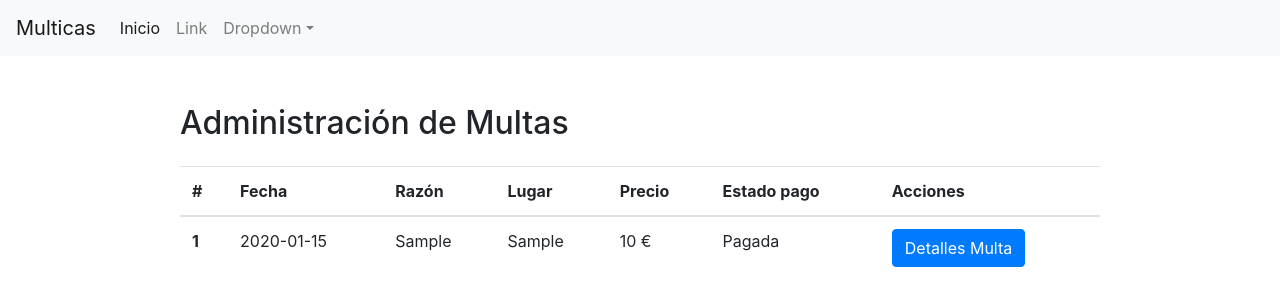
After one commit to JParzival/multasPHP, a PHP site: page /php/main_admin.php in a window 1280 px wide. The commit adds this page. Shown: the top 306 px of the page. Run offline with PHP 8.4, Linux system fonts and the light colour scheme; the visitor is signed in with stand-in values (Sample User, id 1); tables that the repository leaves empty hold one stand-in row (values such as "Sample post").

Commit message:
Many LittleFixes & Obtener Multas Admin

```diff
--- a/login_infractor.html
+++ b/login_infractor.html
@@ -29,7 +29,7 @@ localhost/FinalPHP+Rational/xxxxxx
 
         <form class="form-signin" action="php/login.php" method="POST" ENCTYPE="multipart/form-data">
 
-            <img class="mb-4" src="imagenes/police.png" alt="" width="150" height="150">
+            <img class="mb-4" src="imagenes/police.jpg" alt="" width="150" height="150">
             <h1 id="h1"class="h3 mb-3 font-weight-normal">Iniciar sesión</h1>
 
             <label for="credencial" class="sr-only">Credencial</label>
@@ -37,9 +37,10 @@ localhost/FinalPHP+Rational/xxxxxx
 
             <label for="inputPassword" class="sr-only">Contraseña</label>
             <input type="password" class="form-control" placeholder="Contraseña" name="password" required>
+
             <input type="hidden" name="typeLogin" value="infractor">
 
-            <button class="btn btn-lg btn-primary btn-block" type="submit">Enviar</button>
+            <input class="btn btn-lg btn-primary btn-block" type="submit" value="Log-in"/>
 
             <a id="link" href="signup.html">¿No estás registrado?</a>
 
--- /dev/null
+++ b/php/main_admin.php
@@ -0,0 +1,126 @@
+<?php
+    session_start();
+?>
+
+<!doctype html>
+<html lang="es">
+<head>
+  <meta charset="utf-8">
+  <meta name="viewport" content="width=device-width, initial-scale=1, shrink-to-fit=no">
+  <link rel="icon" href="imagenes/multa.png">
+
+  <link rel="stylesheet" href="https://stackpath.bootstrapcdn.com/bootstrap/4.1.3/css/bootstrap.min.css" integrity="sha384-MCw98/SFnGE8fJT3GXwEOngsV7Zt27NXFoaoApmYm81iuXoPkFOJwJ8ERdknLPMO"crossorigin="anonymous">
+  <script src="https://code.jquery.com/jquery-3.3.1.slim.min.js" integrity="sha384-q8i/X+965DzO0rT7abK41JStQIAqVgRVzpbzo5smXKp4YfRvH+8abtTE1Pi6jizo" crossorigin="anonymous"></script>
+  <script src="https://cdnjs.cloudflare.com/ajax/libs/popper.js/1.14.3/umd/popper.min.js" integrity="sha384-ZMP7rVo3mIykV+2+9J3UJ46jBk0WLaUAdn689aCwoqbBJiSnjAK/l8WvCWPIPm49"crossorigin="anonymous"></script>
+  <script src="https://stackpath.bootstrapcdn.com/bootstrap/4.1.3/js/bootstrap.min.js" integrity="sha384-ChfqqxuZUCnJSK3+MXmPNIyE6ZbWh2IMqE241rYiqJxyMiZ6OW/JmZQ5stwEULTy"crossorigin="anonymous"></script>
+
+  <title>Listado de multas (Administrador) </title>
+</head>
+
+<body>
+  <nav class="navbar navbar-expand-lg navbar-light bg-light">
+    <a class="navbar-brand" href="#">Multicas</a>
+
+    <div class="collapse navbar-collapse" id="navbarSupportedContent">
+      <ul class="navbar-nav mr-auto">
+        <li class="nav-item active">
+          <a class="nav-link" href="index.html">Inicio</a>
+        </li>
+        <li class="nav-item">
+          <a class="nav-link" href="#">Link</a>
+        </li>
+        <li class="nav-item dropdown">
+          <a class="nav-link dropdown-toggle" href="#" id="navbarDropdown" role="button" data-toggle="dropdown"
+            aria-haspopup="true" aria-expanded="false">Dropdown</a>
+          <div class="dropdown-menu" aria-labelledby="navbarDropdown">
+            <a class="dropdown-item" href="#">Action</a>
+            <a class="dropdown-item" href="#">Another action</a>
+            <div class="dropdown-divider"></div>
+            <a class="dropdown-item" href="#">Something else here</a>
+          </div>
+        </li>
+      </ul>
+    </div>
+  </nav>
+
+  <div class="container mt-5">
+    <div class="row">
+      <div class="col-md-1"></div>
+      <div class="col-md-10">
+        <h2>Administración de Multas</h2>
+
+        <table class="table mt-4">
+          <thead>
+            <tr>
+              <th scope="col">#</th>
+              <th scope="col">Fecha</th>
+              <th scope="col">Razón</th>
+              <th scope="col">Lugar</th>
+              <th scope="col">Precio</th>
+              <th scope="col">Estado pago</th>
+              <th scope="col">Acciones</th>
+            </tr>
+          </thead>
+          <tbody>
+            <?php
+                if (!isset($_SESSION["credencial"]))
+                {
+                    header("location: ../login_admin.html");
+                    return;
+                }
+
+                include "obtener_multas_administrador.php";
+
+                $nrow = 0;
+                foreach ($arrayMultas as $multa)
+                {
+                    ++$nrow;
+                    $idMulta = $multa["idMulta"];
+                    $razon = $multa["razon"];
+                    $fecha = $multa["fecha"];
+                    $reclamada = $multa["reclamada"];
+                    $precio = $multa["precio"];
+                    $estado = $multa["estado"];
+                    //$nbastidor = $multa["n_bastidor"];
+                    $direccion = $multa["direccion"];
+
+                    $estadoString = "";
+                    switch ($estado)
+                    {
+                        case 0:
+                            $estadoString = "No pagada";
+                            break;
+                        case 1:
+                            $estadoString = "Pagada";
+                            break;
+                        case 2:
+                            $estadoString = "En proceso de pago";
+                            break;
+                        default;
+                            break;
+                    }
+
+                    echo "<th scope='row'>$nrow</th>";
+                    echo "<td>$fecha</td>";
+                    echo "<td>$razon</td>";
+                    echo "<td>$direccion</td>";
+                    echo "<td>$precio €</td>";
+                    echo "<td>$estadoString</td>";
+                    echo "<td>";
+                    echo "  <form action='obtener_detalles_multa.php' method='POST' ENCTYPE='multipart/form-data'>";
+                    echo "    <input type='hidden' name='multa' value='$idMulta'>";
+                    echo "    <input class='btn btn-primary' type='submit' value='Detalles Multa'>";
+                    echo "  </form>";
+                    echo "</td>";
+                    echo "</tr>";
+                }
+            ?>
+          </tbody>
+        </table>
+
+      </div>
+    </div>
+  </div>
+</body>
+
+</html>
--- /dev/null
+++ b/php/obtener_multas_administrador.php
@@ -0,0 +1,44 @@
+<?php
+
+    if (session_status() == PHP_SESSION_NONE)
+        session_start();
+
+    $credencial = isset($_SESSION["credencial"]) ? $_SESSION["credencial"] : null;
+    if ($credencial == null)
+    {
+        header("location: ../login_infractor.html");
+        return;
+    }
+
+    include "conexion_bd.php";
+    $resultado = mysqli_query($conexion, "SELECT id, razon, fecha, reclamada, precio, estado, m.n_bastidor, direccion
+                                          FROM multas m LEFT JOIN coches c ON m.n_bastidor = c.n_bastidor");
+
+    $arrayMultas = array();
+
+    while ($row = mysqli_fetch_array($resultado))
+    {
+        $idMulta = $row["id"];
+        $razon = $row["razon"];
+        $fecha = $row["fecha"];
+        $reclamada = $row["reclamada"];
+        $precio = $row["precio"];
+        $estado = $row["estado"];
+        $nbastidor = $row["n_bastidor"];
+        $direccion = $row["direccion"];
+
+        $arrayMultas[$idMulta] = array
+        (
+            "idMulta" => $idMulta,
+            "razon" => $razon,
+            "fecha" => $fecha,
+            "reclamada" => $reclamada,
+            "precio" => $precio,
+            "estado" => $estado,
+            "nbastidor" => $nbastidor,
+            "direccion" => $direccion
+        );
+    }
+
+    $_SESSION["multas"] = $arrayMultas;
+?>
```
Also changed, not shown: php/registro_infractor.php (+7 -2 lines).
